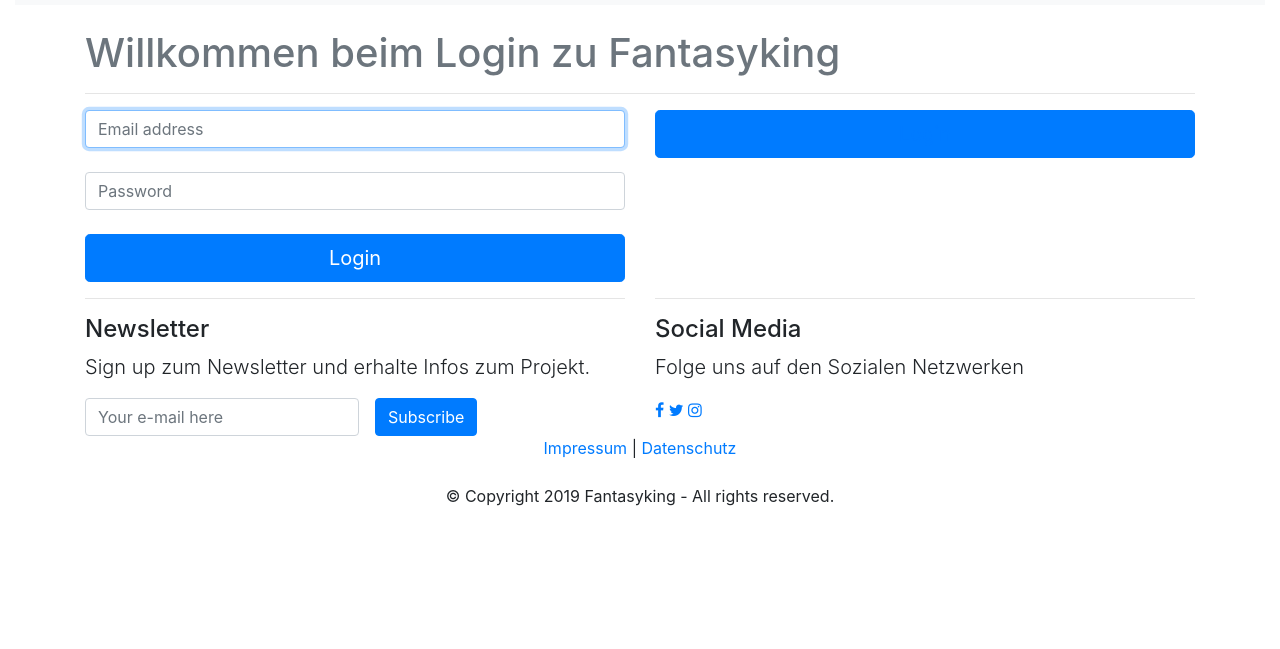
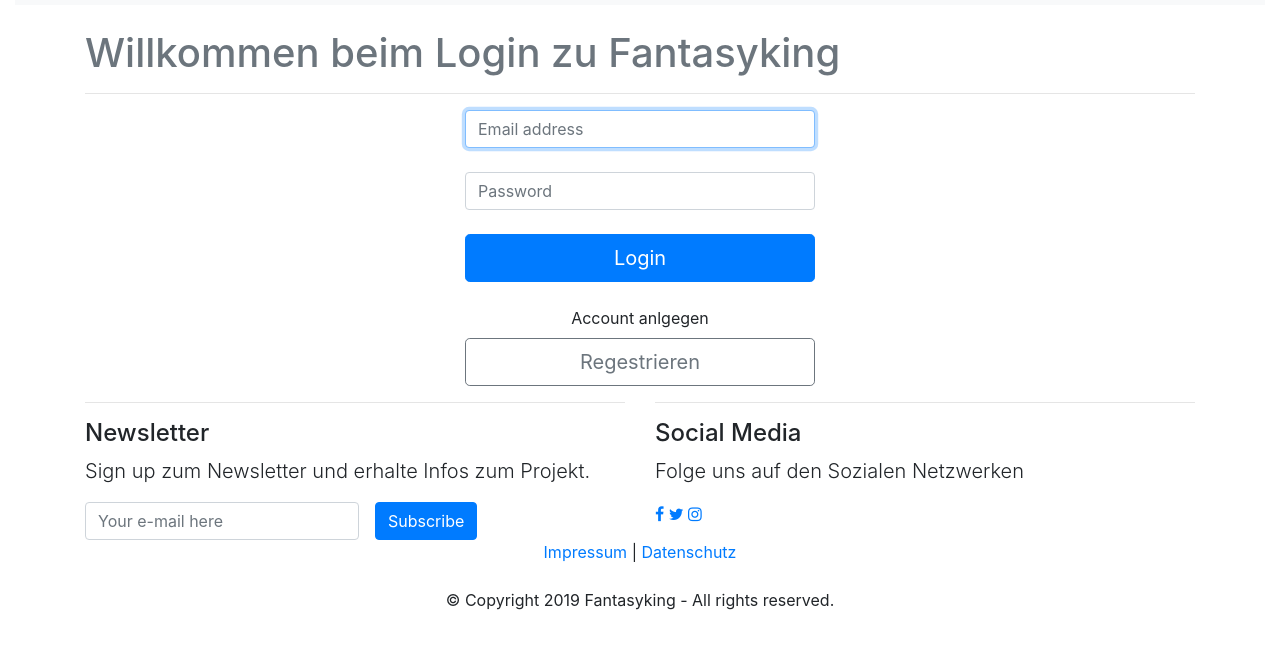
Before and after one commit to FantasyKing/fantasyWebseite, a plain HTML site: page y/pages/login.html in a window 1280 px wide. Shown: the part 75-724 px from the top of the page. Drawn offline with nearby package versions, Linux system fonts and the light colour scheme.

Commit message:
F02-Login Basic UI erstellt Auth kommt noch.

```diff
--- a/y/pages/login.html
+++ b/y/pages/login.html
@@ -42,7 +42,8 @@
                     </li>
                 </ul>
                 <ul class="navbar-nav">
-                    <li class="nav-item"><a class="nav-link active" href="../pages/login.html">Log in <span class="sr-only">(current)</span></a></li>
+                    <li class="nav-item"><a class="nav-link active" href="../pages/login.html">Log in <span
+                            class="sr-only">(current)</span></a></li>
                     <li class="nav-item"><a class="nav-link" href="../pages/register.html">Register</a></li>
                 </ul>
             </div>
@@ -62,25 +63,41 @@
         </div>
     </div>
     <div class="row">
-     <div class="col-md-6">
+        <div class="col-md-4"></div>
+        <div class="col-md-4">
             <form class="form-signin">
                 <label for="inputEmail" class="sr-only">Email address</label>
                 <input type="email" id="inputEmail" class="form-control" placeholder="Email address" required autofocus>
-             <br />
+                <br/>
                 <label for="inputPassword" class="sr-only">Password</label>
                 <input type="password" id="inputPassword" class="form-control" placeholder="Password" required>
-            <!-- <div class="checkbox mb-3">
-                 <label>
-                     <input type="checkbox" value="remember-me"> Remember me
-                 </label>
-             </div>-->
-             <br />
+                <br/>
                 <button class="btn btn-lg btn-primary btn-block" type="submit">Login</button>
             </form>
         </div>
-        <div class="col-md-6">
-            <button class="btn btn-lg btn-primary btn-block" type="submit"><a href="register.html">Login</a></button>
+        <div class="col-md-4"></div>
     </div>
+    <div class="row">
+        <div class="col-md-12">
+            <br/>
+        </div>
+    </div>
+    <div class="row">
+        <div class="col-md-4"></div>
+        <div class="col-md-4" style="text-align: center">
+            <label>
+                Account anlgegen
+            </label>
+        </div>
+        <div class="col-md-4"></div>
+    </div>
+    <div class="row">
+        <div class="col-md-4">
+        </div>
+        <div class="col-md-4">
+            <a href="register.html" class="btn btn-lg btn-outline-secondary btn-block">Regestrieren</a>
+        </div>
+        <div class="col-md-4"></div>
     </div>
 </div>
 
@@ -135,6 +152,7 @@
         </div>
     </div>
 </footer>
+
 <script src="https://code.jquery.com/jquery-3.3.1.slim.min.js"
         integrity="sha384-q8i/X+965DzO0rT7abK41JStQIAqVgRVzpbzo5smXKp4YfRvH+8abtTE1Pi6jizo"
         crossorigin="anonymous"></script>
```
Lines whose indentation alone changed are shown as unchanged.
